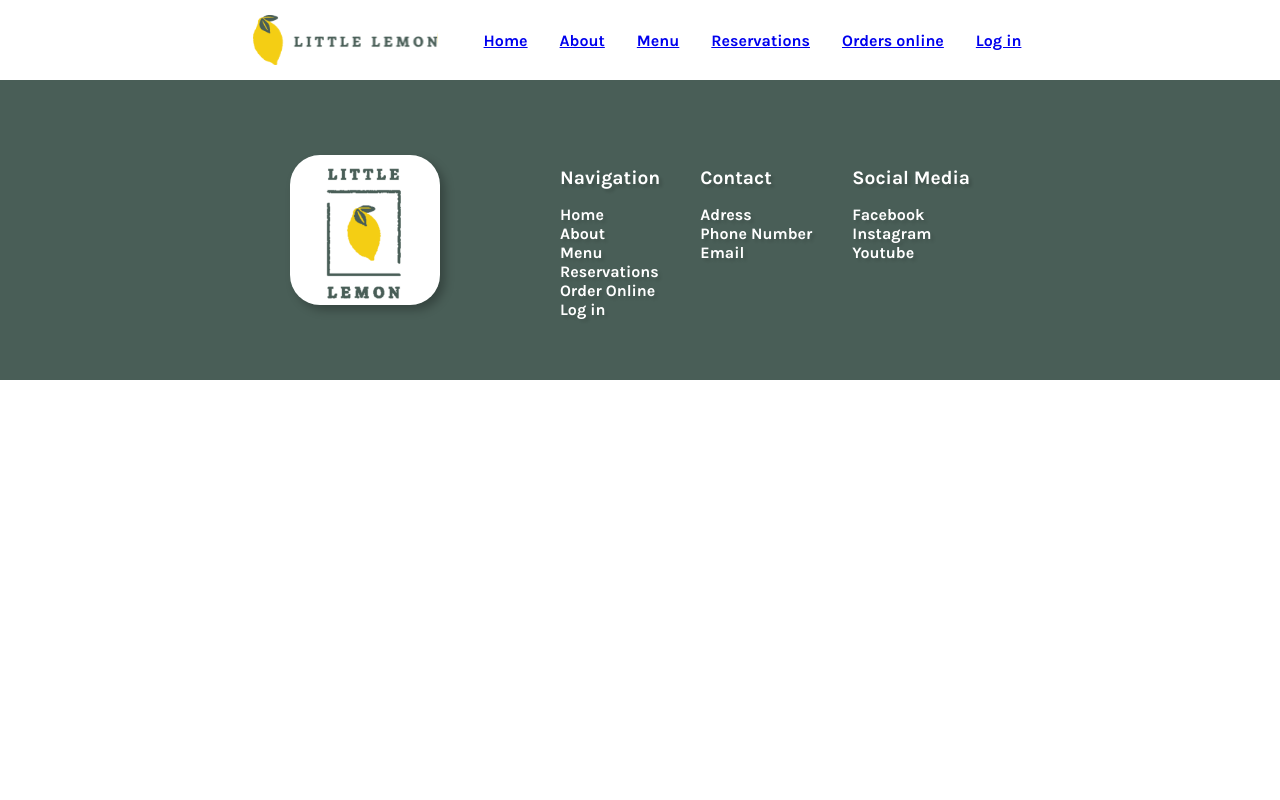
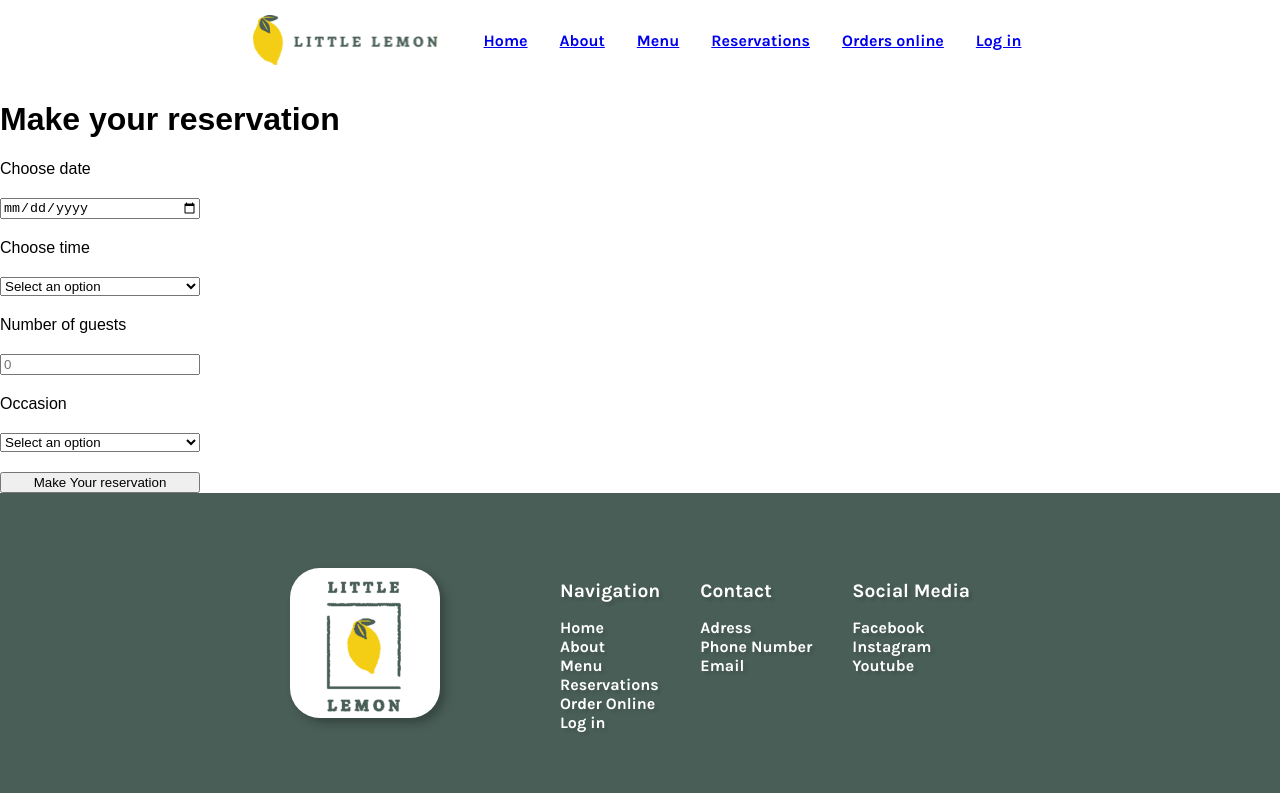
Before and after one commit to Alfonso-Gonzalez-Martinez/coursera-final-project, a React (Create React App) app in the folder capstone-project/: page /Reservations in a window 1280 px wide. Built offline with nearby package versions, Linux system fonts and the light colour scheme; a web font is replaced by a local one.

Commit message:
Form first part

```diff
--- a/capstone-project/src/App.js
+++ b/capstone-project/src/App.js
@@ -5,11 +5,13 @@ import About from './pages/About.js'
 import Home from './pages/Home.js'
 import Reservations from './pages/Reservations.js'
 import {BrowserRouter as Router, Route, Routes} from 'react-router-dom';
+import ContextProvider from './Context.js';
 
 function App() {
   return (
     <>
     <Router>
+      <ContextProvider>
       <Nav />
       <Routes>
         <Route path="/" exact Component={Home} />
@@ -17,8 +19,8 @@ function App() {
         <Route path="/Reservations" exact Component={Reservations} />
       </Routes>
       <Footer />
+      </ContextProvider>
     </Router>
-
     </>
   );
 }
--- /dev/null
+++ b/capstone-project/src/Context.js
@@ -0,0 +1,66 @@
+import React, {createContext, useState, useReducer} from 'react';
+
+export const FormContext = createContext()
+
+export const availableTimesReducer = (state, action) => {
+    switch (action.type) {
+        case 'SET_TIMES':
+            return action.payload;
+        default:
+            return state;
+    }
+}
+
+export function initializeTimes(){
+    return ["17:00", "18:00", "19:00", "20:00", "21:00", "22:00"]
+}
+
+export function updateTimes(){
+    const updatedTimes = ["17:00", "18:00", "19:00", "20:00", "21:00"];
+    return updatedTimes;
+}
+
+
+
+function ContextProvider(props){
+
+    const [form, setForm] = useState({  date: "",
+                                        resTime: "",
+                                        guests: "",
+                                        occasion: ""
+                                    })
+
+    const [availableTimes, dispatch] = useReducer(
+        availableTimesReducer, [], initializeTimes);
+
+
+
+    function handleDate(e){
+        setForm((f) => ({...f, date: e.target.value}));
+        dispatch(updateTimes(e.target.value))
+    }
+    function handleRestTime(e){
+        setForm((f) => ({...f, resTime: e.target.value}))
+    }
+    function handleGuests(e){
+        setForm((f) => ({...f, guests: e.target.value}))
+    }
+    function handleOccasion(e){
+        setForm((f) => ({...f, occasion: e.target.value}))
+    }
+    function handleSubmit(e){
+        e.preventDefault()
+        console.log(form)
+    }
+
+    const contextValue = {form, setForm, handleDate, handleRestTime, handleGuests, handleOccasion, handleSubmit, availableTimes}
+    return (
+        <>
+            <FormContext.Provider value={contextValue}>
+                {props.children}
+            </FormContext.Provider>
+        </>
+    )
+}
+
+export default ContextProvider;
--- /dev/null
+++ b/capstone-project/src/components/BookingForm.js
@@ -0,0 +1,45 @@
+import { useContext } from "react";
+import { FormContext } from "../Context.js";
+
+function BookingForm(){
+
+    const {form, handleDate, handleGuests, handleOccasion, handleRestTime, handleSubmit, availableTimes} = useContext(FormContext)
+
+    return(
+        <>
+        <h1>Make your reservation</h1>
+        <form style={{display: "grid", maxWidth: "200px", gap: "20px"}}>
+            <label htmlFor="res-date">Choose date</label>
+            <input type="date" id="res-date" value={form.date} onChange={(e) => handleDate(e)} />
+
+            <label htmlFor="res-time">Choose time</label>
+            <select id="res-time" value={form.resTime} onChange={(e) => handleRestTime(e)}>
+                <option value="" disabled>Select an option</option>
+                {availableTimes.map((element, index) => (
+                    <option key={index}>{availableTimes[index]}</option>
+                ))}
+            </select>
+
+            <label htmlFor="guests">Number of guests</label>
+            <input type="number"
+                    placeholder="0"
+                    value={form.guests}
+                    min="1"
+                    max="10"
+                    id="guests"
+                    onChange={(e) => handleGuests(e)}/>
+
+            <label htmlFor="occasion">Occasion</label>
+            <select id="occasion" value={form.occasion} onChange={(e) => handleOccasion(e)}>
+                <option value="" disabled>Select an option</option>
+                <option>Birthday</option>
+                <option>Anniversary</option>
+            </select>
+
+            <input type="submit" value="Make Your reservation" onClick={handleSubmit}/>
+        </form>
+        </>
+    )
+}
+
+export default BookingForm;
--- a/capstone-project/src/pages/Reservations.js
+++ b/capstone-project/src/pages/Reservations.js
@@ -1,7 +1,9 @@
+import BookingForm from "../components/BookingForm.js";
 
 function Reservations(){
     return(
     <>
+        <BookingForm />
     </>
     )
 }
```
Also changed, not shown: capstone-project/src/components/BookingForm.css (added), capstone-project/src/pages/Reservations.css (added), 2 other files (tests, documents, lock files or other folders).
